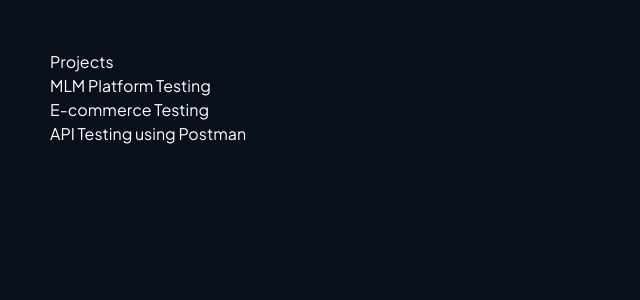
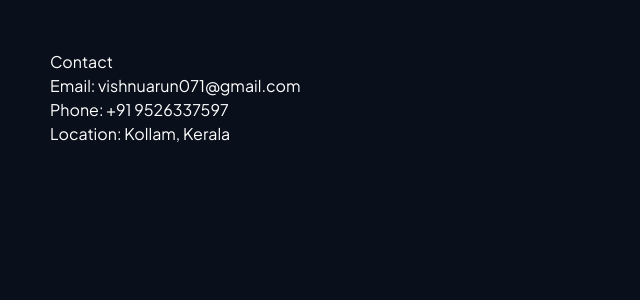
Before and after one commit to vishnu-arun-in/vishnu-portfolio, a Next.js app: page / in a window 1280 px wide. Shown: the top 300 px of the page, without its empty margins (0-640 px from the left). Built offline with nearby package versions, Linux system fonts and the light colour scheme.

Commit message:
Update page.tsx

```diff
--- a/src/app/page.tsx
+++ b/src/app/page.tsx
@@ -1,12 +1,10 @@
-export default function ProjectsSection() {
+export default function ContactSection() {
   return (
     <section style={{ padding: "50px", color: "white" }}>
-      <h2>Projects</h2>
-      <ul>
-        <li>MLM Platform Testing</li>
-        <li>E-commerce Testing</li>
-        <li>API Testing using Postman</li>
-      </ul>
+      <h2>Contact</h2>
+      <p>Email: vishnuarun071@gmail.com</p>
+      <p>Phone: +91 9526337597</p>
+      <p>Location: Kollam, Kerala</p>
     </section>
   );
 }
```
